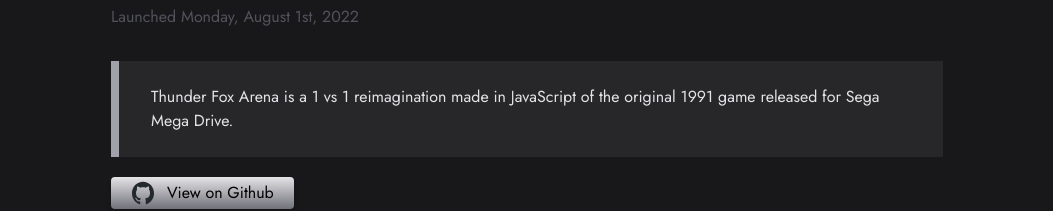
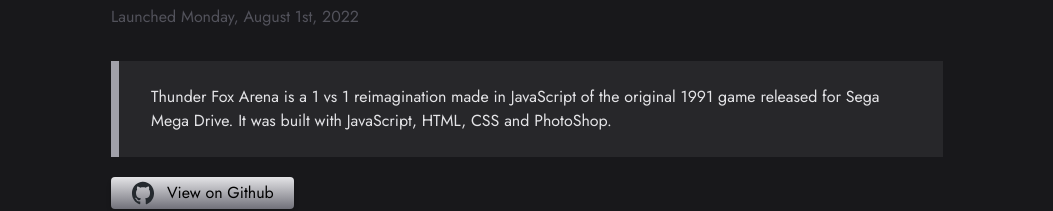
Before and after one commit to livramatheus/livramento, a Next.js app: page /portfolio/10 in a window 1280 px wide. Shown: the part 243-454 px from the top of the page, without its empty margins (113-1166 px from the left). Built offline with nearby package versions, Linux system fonts and the light colour scheme; no server answers.

Commit message:
feat: improve portfolio item presentation

```diff
--- a/app/portfolio/[id]/page.tsx
+++ b/app/portfolio/[id]/page.tsx
@@ -61,6 +61,11 @@ const PortfolioItem = async (props: IProps) => {
         <div className="flex flex-col gap-5">
           <div className="bg-zinc-800 text-zinc-200 px-8 py-6 border-l-8 border-zinc-400">
             {projectDetails.abstract}
+            {' '}
+            It was built with
+            {' '}
+            {projectDetails.technologies}
+            .
           </div>
 
           <div className="flex gap-3">
```
